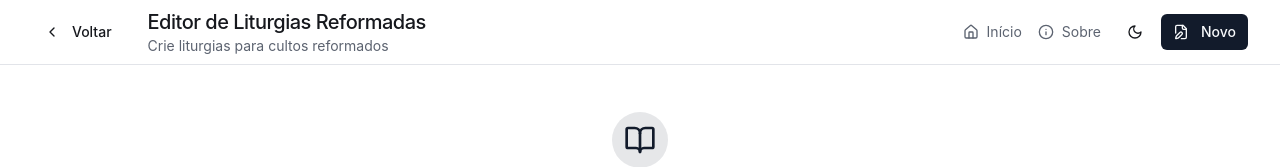
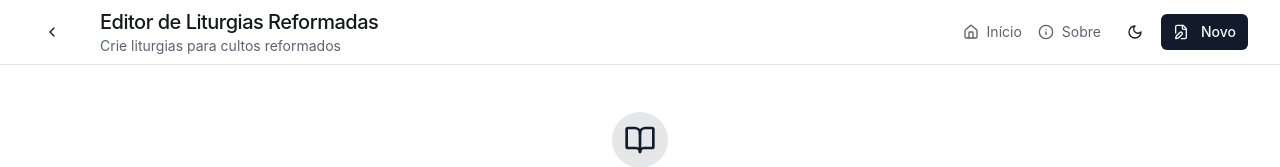
Before and after one commit to weinne/liturgiareformada, a React (Vite) app: page /#/about in a window 1280 px wide. Shown: the top 167 px of the page. Built offline with nearby package versions, Linux system fonts and the light colour scheme; no server answers; sample sign-in values are in the browser's storage.

Commit message:
Remove rótulo do botão Voltar no cabeçalho

```diff
--- a/src/components/Header.tsx
+++ b/src/components/Header.tsx
@@ -38,7 +38,6 @@ const Header: React.FC<HeaderProps> = ({ onShareClick, showBackButton = false, o
               title="Voltar"
             >
               <ChevronLeft className="h-4 w-4 mr-1" />
-              <span>Voltar</span>
             </Button>
           )}
 
```
